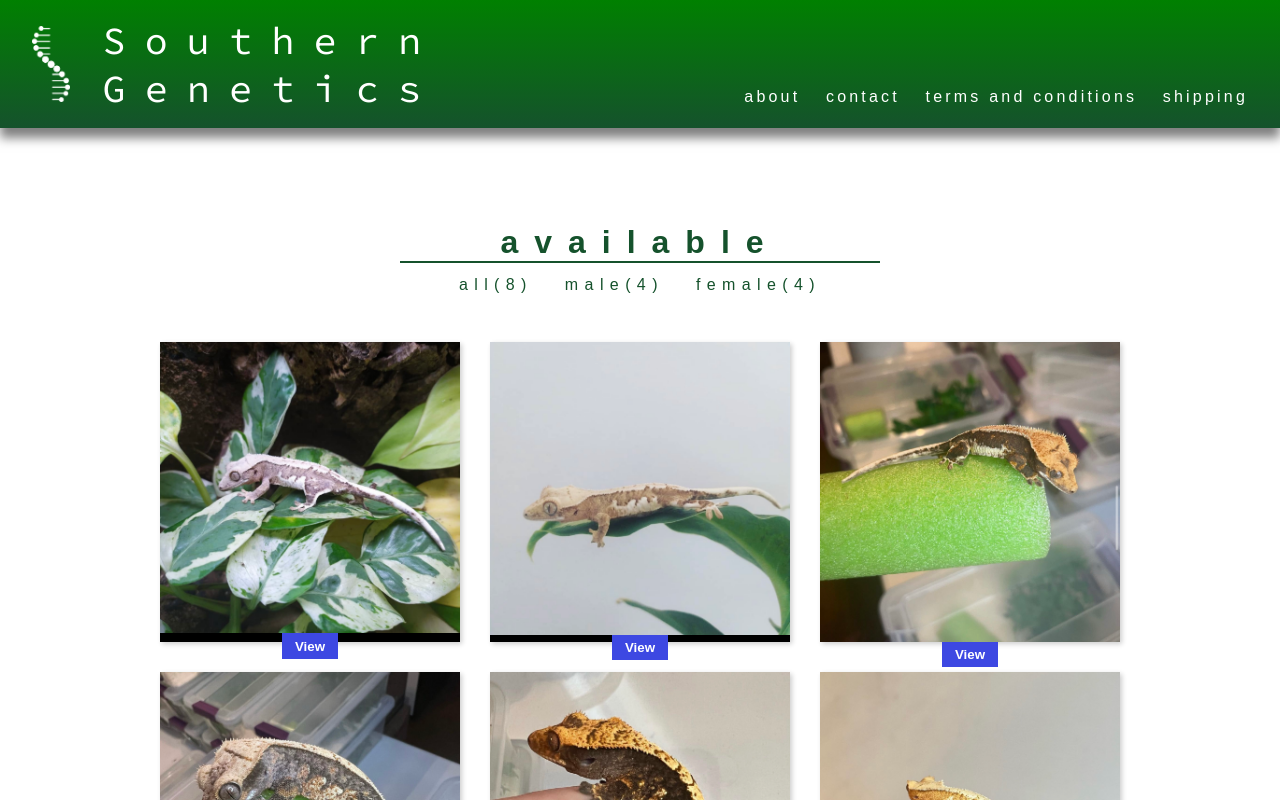
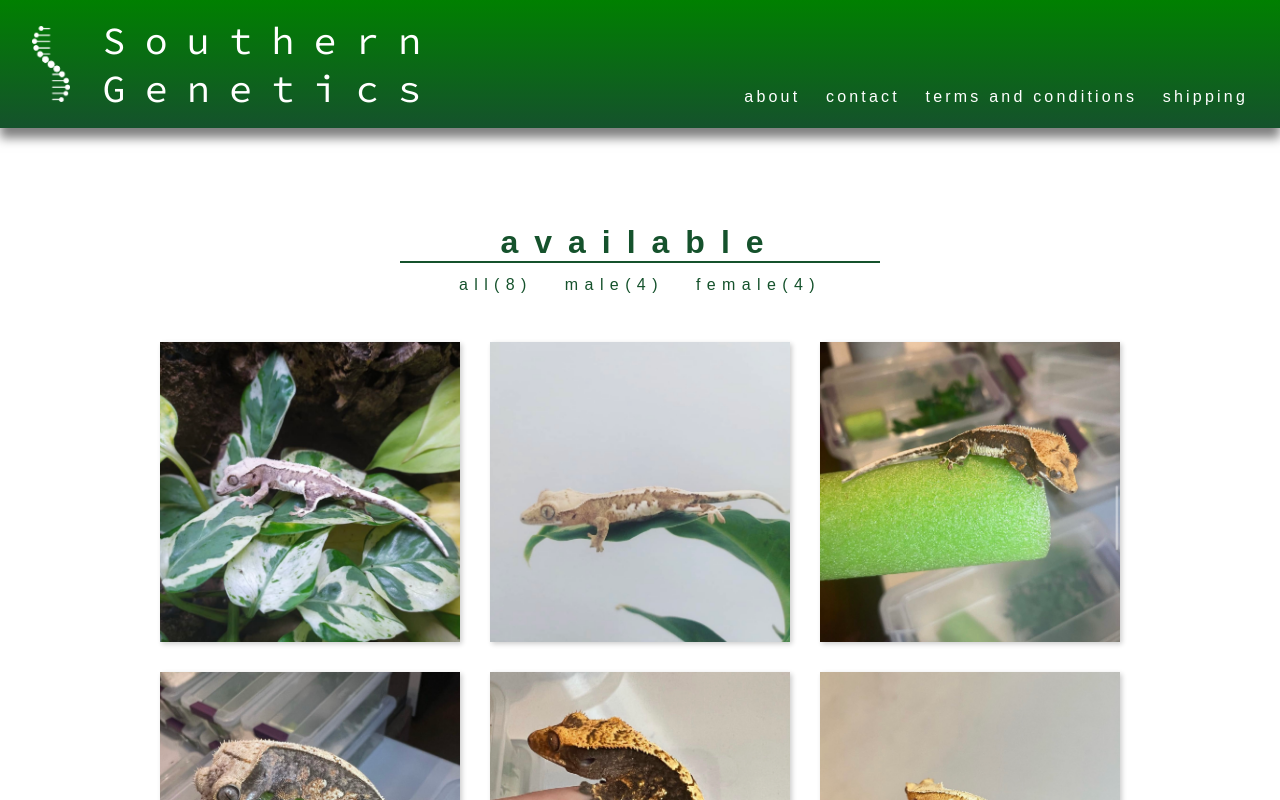
Before and after one commit to JoshuaMeeks/sogen-reptiles, a React (Create React App) app: page / in a window 1280 px wide. Shown: the top 800 px of the page. Built offline with nearby package versions, Linux system fonts and the light colour scheme.

Commit message:
Show view button on card hover

```diff
--- a/src/components/Card.css
+++ b/src/components/Card.css
@@ -29,8 +29,15 @@
   opacity: 0.8;
 }
 
+.card:hover .view-btn {
+  display: block;
+}
+
 .view-btn {
-  display: block;
+  display: none;
+  position: absolute;
+  top: 50%;
+  transition: 500ms;
 }
 
 .description {
@@ -41,9 +48,11 @@
 
 button {
   padding: .4em 1em .4em 1em;
-  font-weight: 600;
+  font-size: 1em;
+  font-weight: 500;
   color: #FFFFFF;
   border: none;
   background-color: rgb(61, 72, 226);
   cursor: pointer;
+  transition: 500ms;
 }
```
